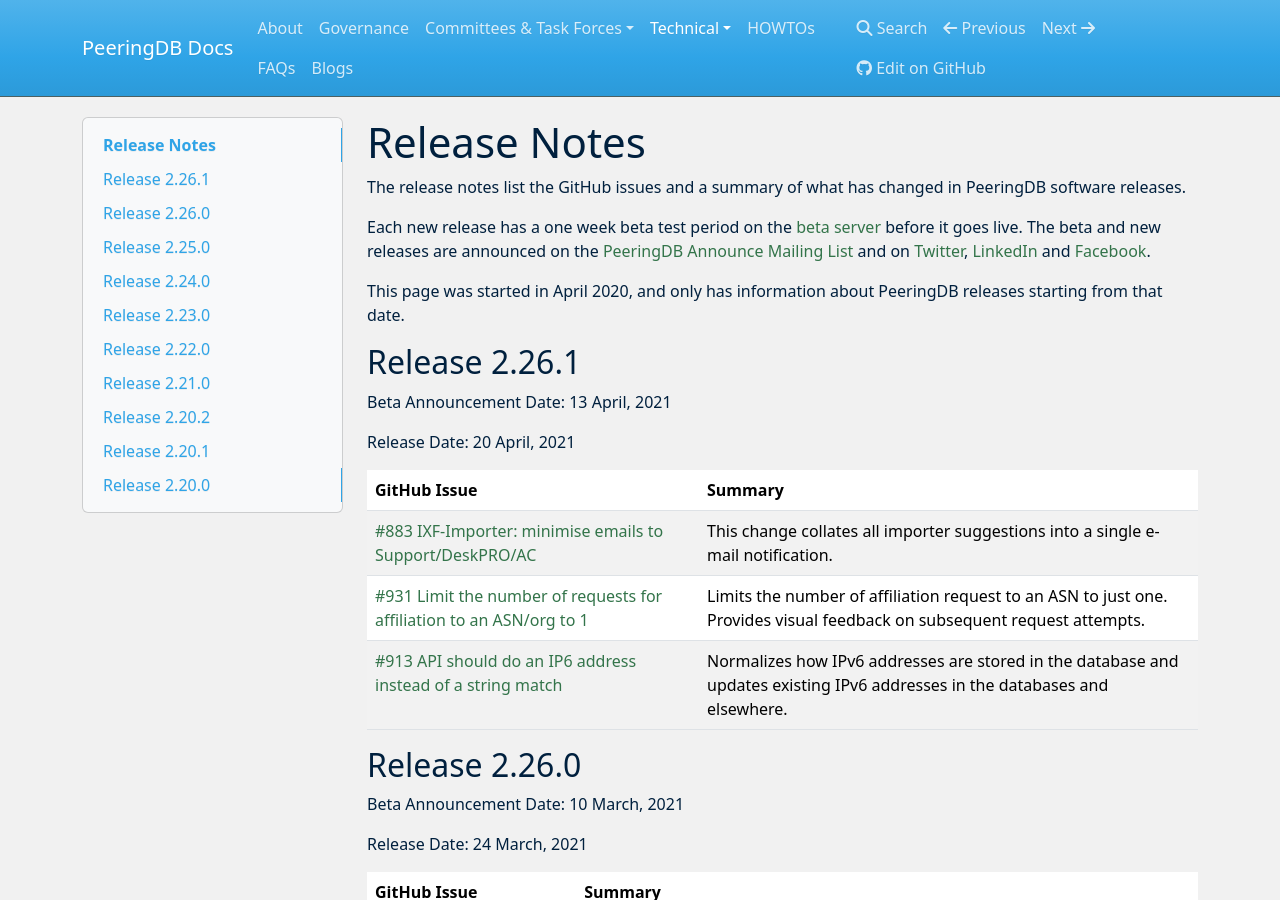
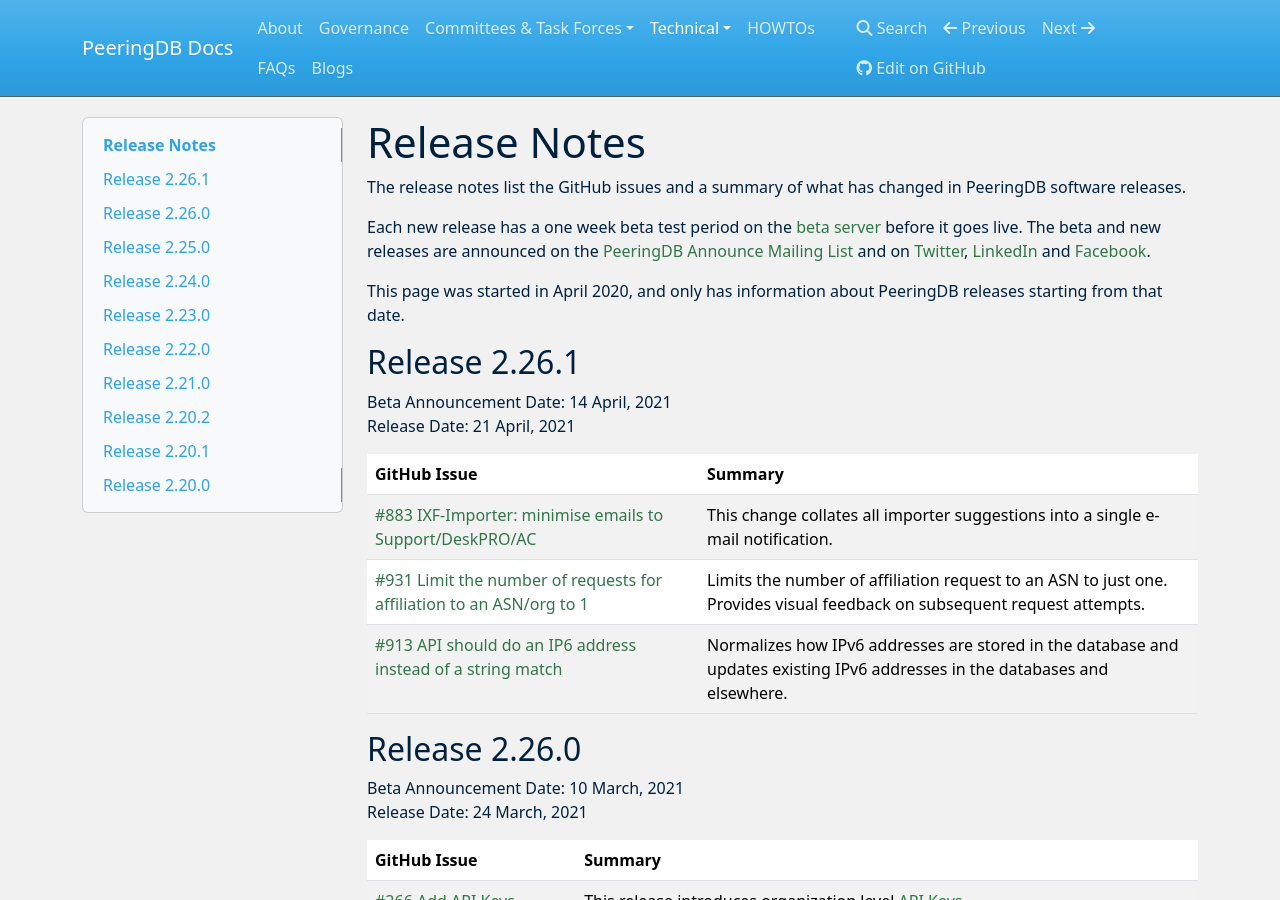
Before and after one commit to peeringdb/docs, an MkDocs documentation site: the page built from docs/release_notes/index.md, in a window 1280 px wide and 900 px high. Built offline with MkDocs 1.6.1, drawn with Linux system fonts in a browser that asks for light colours; nearby versions of some CDN libraries.

Commit message:
Copy edits to 2.26.1 release notes.

```diff
--- a/docs/release_notes/index.md
+++ b/docs/release_notes/index.md
@@ -8,9 +8,8 @@
 
 ## Release 2.26.1
 
-Beta Announcement Date: 13 April, 2021
-
-Release Date: 20 April, 2021
+Beta Announcement Date: 14 April, 2021
+Release Date: 21 April, 2021
 
 | **GitHub Issue** | **Summary** |
 | ----------------- | ----------- |
@@ -22,7 +21,6 @@
 ## Release 2.26.0
 
 Beta Announcement Date: 10 March, 2021
-
 Release Date: 24 March, 2021
 
 | **GitHub Issue** | **Summary** |
```
